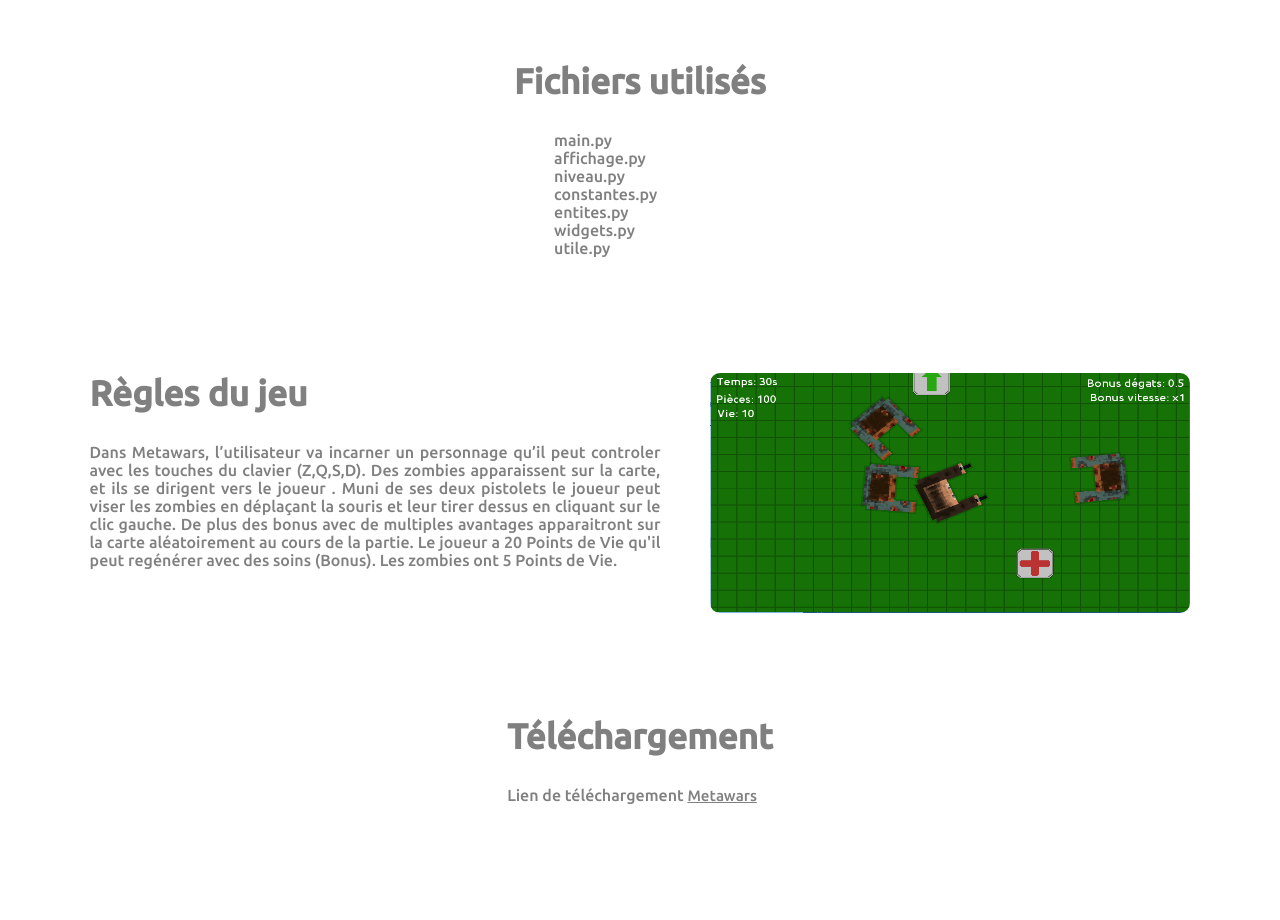
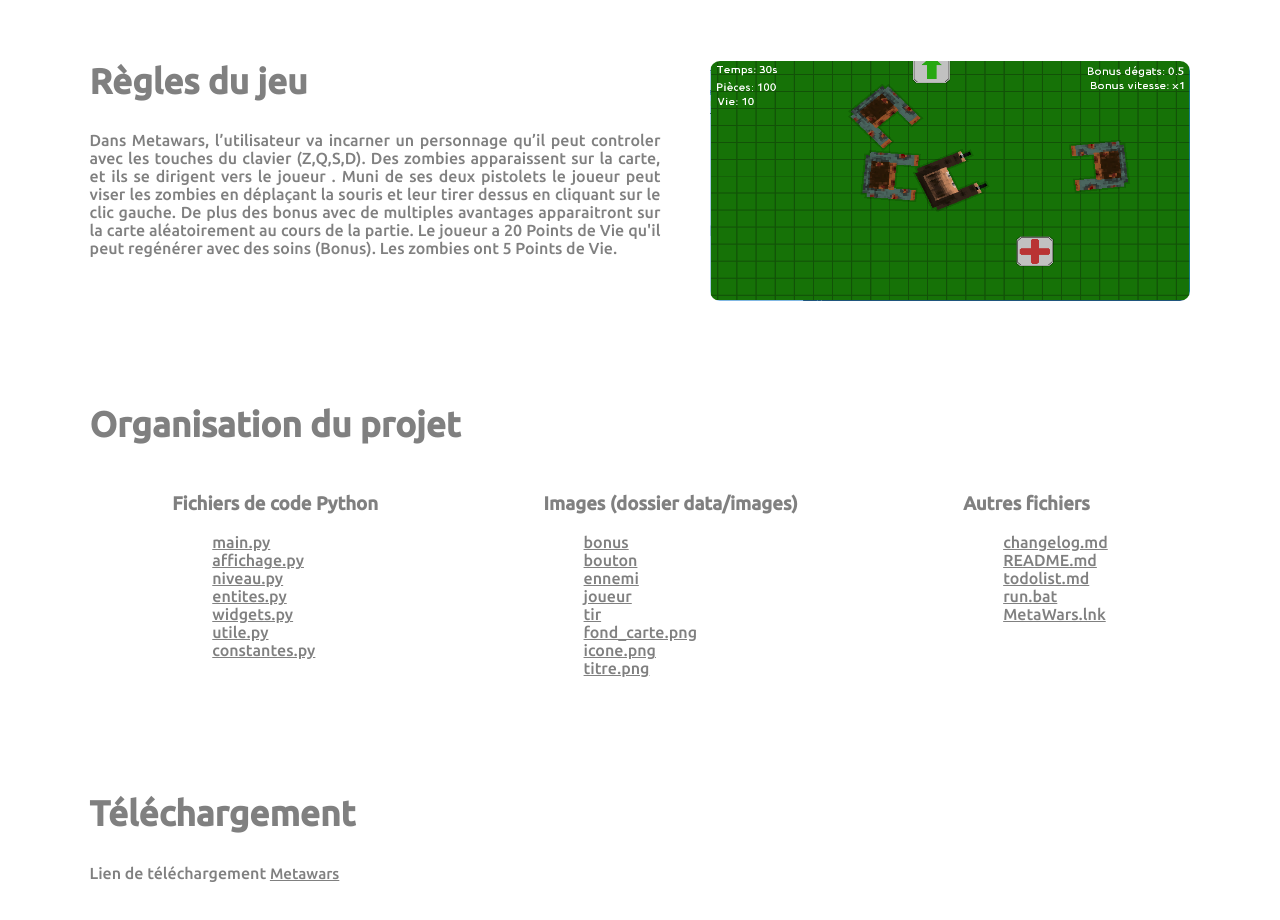
Before and after one commit to RedbeanGit/metawars, a plain HTML site: page html/index.html in a window 1280 px wide. Shown: the part 860-1780 px from the top of the page. Before the commit the page ends 1730 px from the top, so only its background shows below. Drawn offline with Linux system fonts and the light colour scheme.

Commit message:
Modif de la section Fichiers

```diff
--- a/html/index.html
+++ b/html/index.html
@@ -8,7 +8,7 @@
 	<body>
 		<header>
 			<img src="images/image_demarrage.png" alt="Logo_studio">
-			<img src="images/titre.png" alt="Logo_titre">
+			<img src="images/titre.png" alt="Logo_titre" id="image-titre">
 		</header>
 
 		<section>
@@ -20,14 +20,17 @@
 					<a href="#workflow">WorkFlow de Travail</a>
 				</li>
 				<li>
-					<a href="#fichiers">Fichiers utilisés</a>
+					<a href="#regles">Règles du jeu</a>
+				</li>
+				<li>
+					<a href="#org-projet">Organisation du projet</a>
 				</li>
 				<li>
 					<a href="#telechargement">Téléchargement</a>
 				</li>
 			</ul>
 
-			<div class="gameplay-desc">
+			<div class="desc">
 				<article id="gameplay">
 					<h2>Gameplay</h2>
 					<p>
@@ -41,10 +44,10 @@
 				</aside>
 			</div>
 
-			<div class="workflow-desc">
+			<div class="desc">
 				<article id="workflow">
 					<h2>Workflow de Travail</h2>
-					<p>Tout au long du projet nous avons décidé de travailler de manière organisé et efficace. C'est donc pour cela que nous nous sommes dirigés vers l'utilisation d'un service web d'hébergement et de gestion de développement de logiciels nommé <a href="https://github.com/">Github</a>.
+					<p>Tout au long du projet nous avons décidé de travailler de manière organisé et efficace. C'est donc pour cela que nous nous sommes dirigés vers l'utilisation d'un service web d'hébergement et de gestion de développement de logiciels nommé <a href="https://github.com/Ptijuju22/metawars">Github</a>.
 					<br>Ce service nous a permi de partager nos modifications sur le cloud d'une manière simple et efficace de façon à ce que chacun puisse avoir la dernière sauvegarde pour pouvoir travailler.
 
 					D'autre part pour pouvoir exporter nos modifications de manière simple sans passer par le site directement. Nous avons utilisé une extension de sublime text : Sublime merge.</p>
@@ -54,22 +57,7 @@
 				</aside>
 			</div>
 
-			<div class="fichiers-desc">
-				<article id="fichiers">
-					<h2>Fichiers utilisés</h2>
-					<ul>
-						<li>main.py</li>
-						<li>affichage.py</li>
-						<li>niveau.py</li>
-						<li>constantes.py</li>
-						<li>entites.py</li>
-						<li>widgets.py</li>
-						<li>utile.py</li>
-					</ul>
-				</article>
-			</div>
-
-			<div class="regles-desc">
+			<div class="desc">
 				<article id="regles">
 					<h2>Règles du jeu</h2>
 					<p>Dans Metawars, l’utilisateur va incarner un personnage qu’il peut controler avec les touches du clavier (Z,Q,S,D). Des zombies apparaissent sur la carte, et ils se dirigent vers le joueur . Muni de ses deux pistolets le joueur peut viser les zombies en déplaçant la souris et leur tirer dessus en cliquant sur le clic gauche. De plus des bonus avec de multiples avantages apparaitront sur la carte aléatoirement au cours de la partie. Le joueur a 20 Points de Vie qu'il peut regénérer
@@ -81,13 +69,94 @@
 				</aside>
 			</div>
 
+			<div class="desc">
+				<article id="org-projet">
+					<h2>Organisation du projet</h2>
+					<div class="sous-desc">
+						<div>
+							<h3>Fichiers de code Python</h3>
+							<ul>
+								<li>
+									<a href="https://github.com/Ptijuju22/metawars/blob/master/main.py">main.py</a>
+								</li>
+								<li>
+									<a href="https://github.com/Ptijuju22/metawars/blob/master/affichage.py">affichage.py</a>
+								</li>
+								<li>
+									<a href="https://github.com/Ptijuju22/metawars/blob/master/niveau.py">niveau.py</a>
+								</li>
+								<li>
+									<a href="https://github.com/Ptijuju22/metawars/blob/master/entites.py">entites.py</a>
+								</li>
+								<li>
+									<a href="https://github.com/Ptijuju22/metawars/blob/master/widgets.py">widgets.py</a>
+								</li>
+								<li>
+									<a href="https://github.com/Ptijuju22/metawars/blob/master/utile.py">utile.py</a>
+								</li>
+								<li>
+									<a href="https://github.com/Ptijuju22/metawars/blob/master/constantes.py">constantes.py</a>
+								</li>
+							</ul>
+						</div>
+						<div>
+							<h3>Images (dossier data/images)</h3>
+							<ul>
+								<li>
+									<a href="https://github.com/Ptijuju22/metawars/tree/master/data/images/bonus">bonus</a>
+								</li>
+								<li>
+									<a href="https://github.com/Ptijuju22/metawars/tree/master/data/images/bouton">bouton</a>
+								</li>
+								<li>
+									<a href="https://github.com/Ptijuju22/metawars/tree/master/data/images/ennemi">ennemi</a>
+								</li>
+								<li>
+									<a href="https://github.com/Ptijuju22/metawars/tree/master/data/images/joueur">joueur</a>
+								</li>
+								<li>
+									<a href="https://github.com/Ptijuju22/metawars/tree/master/data/images/tir">tir</a>
+								</li>
+								<li>
+									<a href="https://github.com/Ptijuju22/metawars/blob/master/data/images/fond_carte.png">fond_carte.png</a>
+								</li>
+								<li>
+									<a href="https://github.com/Ptijuju22/metawars/blob/master/data/images/icone.png">icone.png</a>
+								</li>
+								<li>
+									<a href="https://github.com/Ptijuju22/metawars/blob/master/data/images/titre.png">titre.png</a>
+								</li>
+							</ul>
+						</div>
+						<div>
+							<h3>Autres fichiers</h3>
+							<ul>
+								<li>
+									<a href="https://github.com/Ptijuju22/metawars/blob/master/changelog.md">changelog.md</a>
+								</li>
+								<li>
+									<a href="https://github.com/Ptijuju22/metawars/blob/master/README.md">README.md</a>
+								</li>
+								<li>
+									<a href="https://github.com/Ptijuju22/metawars/blob/master/todolist.md">todolist.md</a>
+								</li>
+								<li>
+									<a href="https://github.com/Ptijuju22/metawars/blob/master/run.bat">run.bat</a>
+								</li>
+								<li>
+									<a href="https://github.com/Ptijuju22/metawars/blob/master/MetaWars.lnk">MetaWars.lnk</a>
+								</li>
+							</ul>
+						</div>
+					</div>
+				</article>
+			</div>
 
-
-			<div class="telechargement-desc">
+			<div class="desc">
 				<article id="telechargement">
 					<h2>Téléchargement</h2>
 					<p>
-						Lien de téléchargement <a href="">Metawars</a>
+						Lien de téléchargement <a href="https://github.com/Ptijuju22/metawars/archive/master.zip">Metawars</a>
 					</p>
 				</article>
 			</div>
--- a/html/style.css
+++ b/html/style.css
@@ -56,7 +56,7 @@ header {
 header img {
 	height: 100px;
 	margin-left: 20px;
-	margin-right: 200px;
+	margin-right: 20px;
 }
 
 header h1 {
@@ -95,10 +95,9 @@ section img, section iframe {
 	width: 480px;
 }
 
-section > div {
-	display: flex;
-	align-items: flex-start;
-	margin: 50px 0 50px 0;
+section img:hover, section iframe:hover {
+	box-shadow: 5px 5px 10px grey;
+	transition-duration: 0.2s;
 }
 
 section h2 {
@@ -125,6 +124,20 @@ h1 {
 	margin-bottom: 5px;
 }
 
+.desc {
+	display: flex;
+	align-items: flex-start;
+	width: 100%;
+	margin: 50px 0 50px 0;
+}
+
+.sous-desc {
+	display: flex;
+	flex-direction: row;
+	justify-content: space-around;
+	width: 100%;
+}
+
 .presentation-nav {
 	display: flex;
 }
@@ -137,3 +150,8 @@ a:hover {
 	color: var(--couleur-secondaire);
 	transition-duration: 0.2s;
 }
+
+#image-titre {
+	margin-right: auto;
+	margin-left: auto;
+}
```
Also changed, not shown: html/images/fonds.jpg (deleted), html/images/titre.png.
